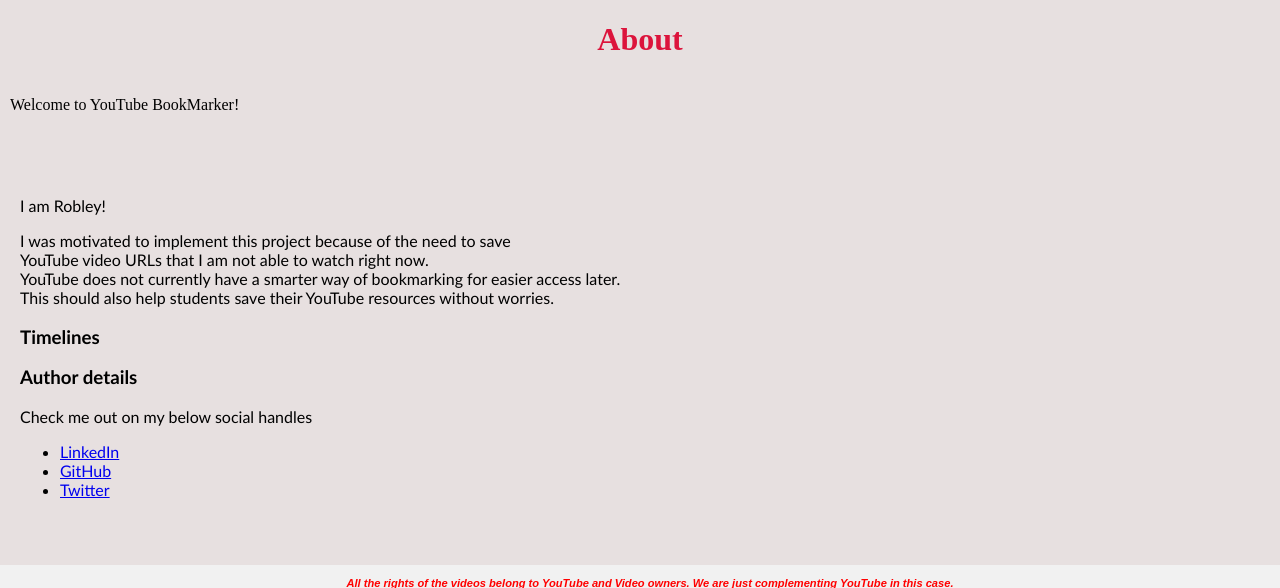
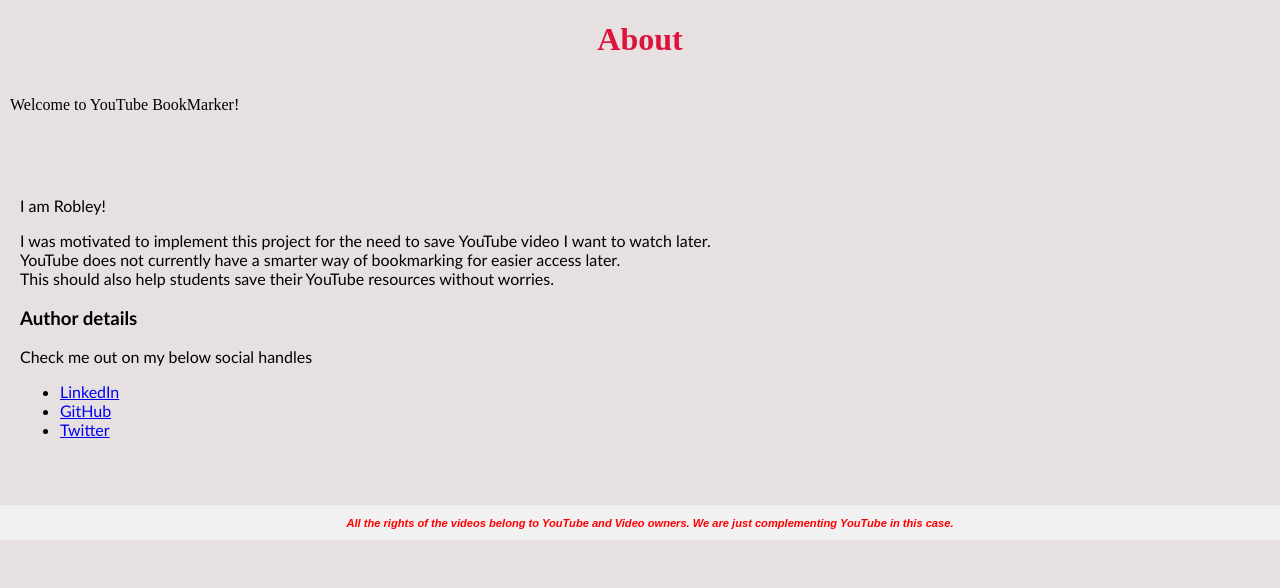
Before and after one commit to roochieng/YouTube_BookMarker, a Flask app: page /about in a window 1280 px wide. Shown: the part 41-629 px from the top of the page. Run offline with Flask 3, Linux system fonts and the light colour scheme.

Commit message:
Update styling

```diff
--- a/YoutubeBookMark/static/css/table_styles.css
+++ b/YoutubeBookMark/static/css/table_styles.css
@@ -377,8 +377,8 @@
 }
 
 .guide-form-group {
-    color: white;
-    background-color: rgb(143, 7, 7);
+    /*color: white;*/
+    background-color: rgb(146, 221, 240);
     display: block;
     font-family: Arial;
     cursor: pointer; /* Change cursor to pointer on hover */
@@ -386,6 +386,6 @@
 }
 
 .guide-form-group:hover {
-    background-color: #282829; /* Change background color on hover */
+    background-color: #aeaef5; /* Change background color on hover */
     font-weight: bold;
 }
--- a/YoutubeBookMark/templates/about.html
+++ b/YoutubeBookMark/templates/about.html
@@ -14,14 +14,12 @@
         I am Robley!
     </p>
         <p>
-            I was motivated to implement this project because of the need to save<br>
-            YouTube video URLs that I am not able to watch right now.<br>
+            I was motivated to implement this project for the need to save
+            YouTube video I want to watch later.<br>
             YouTube does not currently have a smarter way of bookmarking for easier access later.<br>
             This should also help students save their YouTube resources without worries.
         </p>
-        <h3>
-            Timelines
-        </h3>
+
         <h3>
             Author details
         </h3>
```
